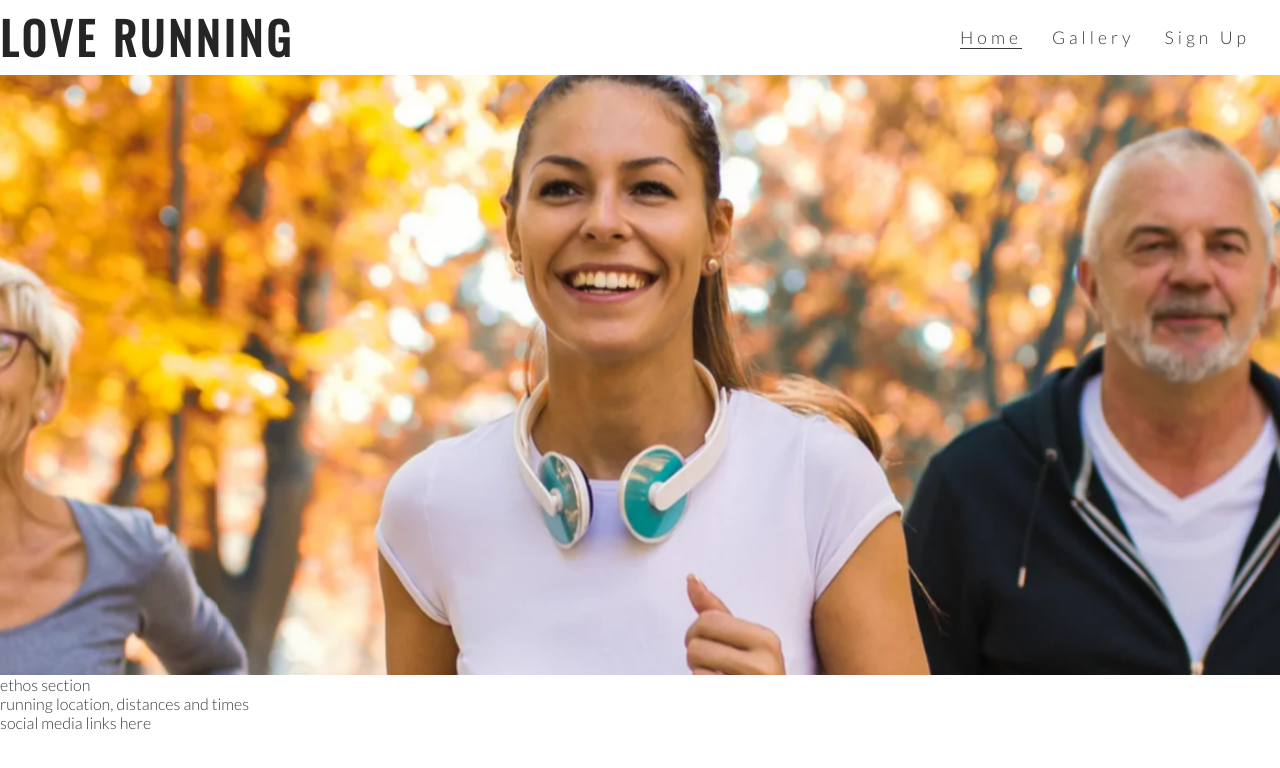
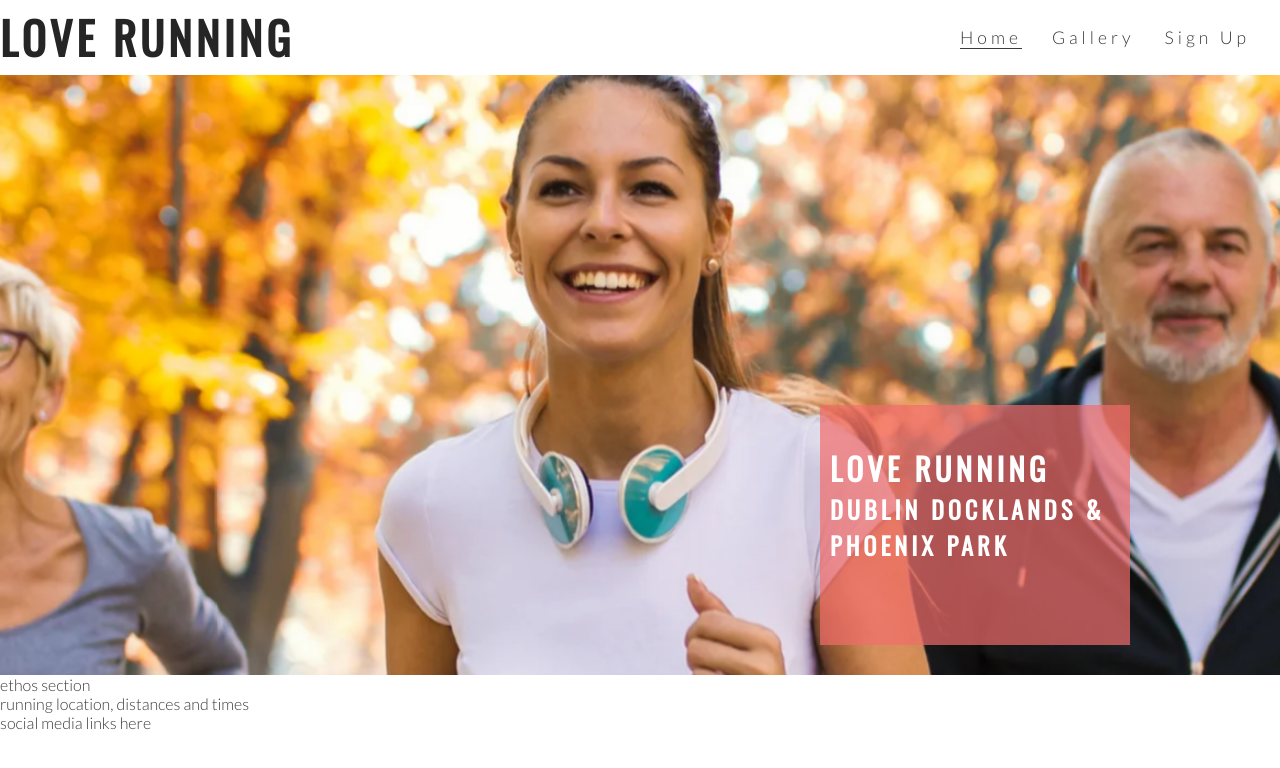
Before and after one commit to lukemunsch/love-running, a plain HTML site: page index.html in a window 1280 px wide. Drawn offline with nearby package versions, Linux system fonts and the light colour scheme.

Commit message:
add cover text to hero image

```diff
--- a/assets/css/style.css
+++ b/assets/css/style.css
@@ -59,6 +59,13 @@ h1, h2 {
     height: 600px;
     width: 100%;
     overflow: hidden;
+
+    position: relative;
+}
+
+
+#cover-text, #cover-text h2 {
+    color: white;
 }
 
 #hero-img {
@@ -82,3 +89,25 @@ h1, h2 {
         transform: scale(1.1);
     }
 }
+
+
+#cover-text {
+    font-size: 130%;
+    font-family: Oswald, sans-serif;
+    text-transform: uppercase;
+    letter-spacing: 4px;
+
+    width: 300px;
+    height: 200px;
+
+    padding-top: 40px;
+    padding-left: 10px;
+
+    background-color: rgba(241, 109, 107, .7);
+
+    bottom: 30px;
+    right: 150px;
+
+    position: absolute;
+
+}
--- a/index.html
+++ b/index.html
@@ -31,8 +31,10 @@
         </a>
     </header>
     <section id="hero-outer">
-        <div id="hero-img">
-
+        <div id="hero-img"></div>
+        <div id="cover-text">
+            <h2>Love Running</h2>
+            <h3>Dublin Docklands & Phoenix Park</h3>
         </div>
     </section>
     <section>
```
